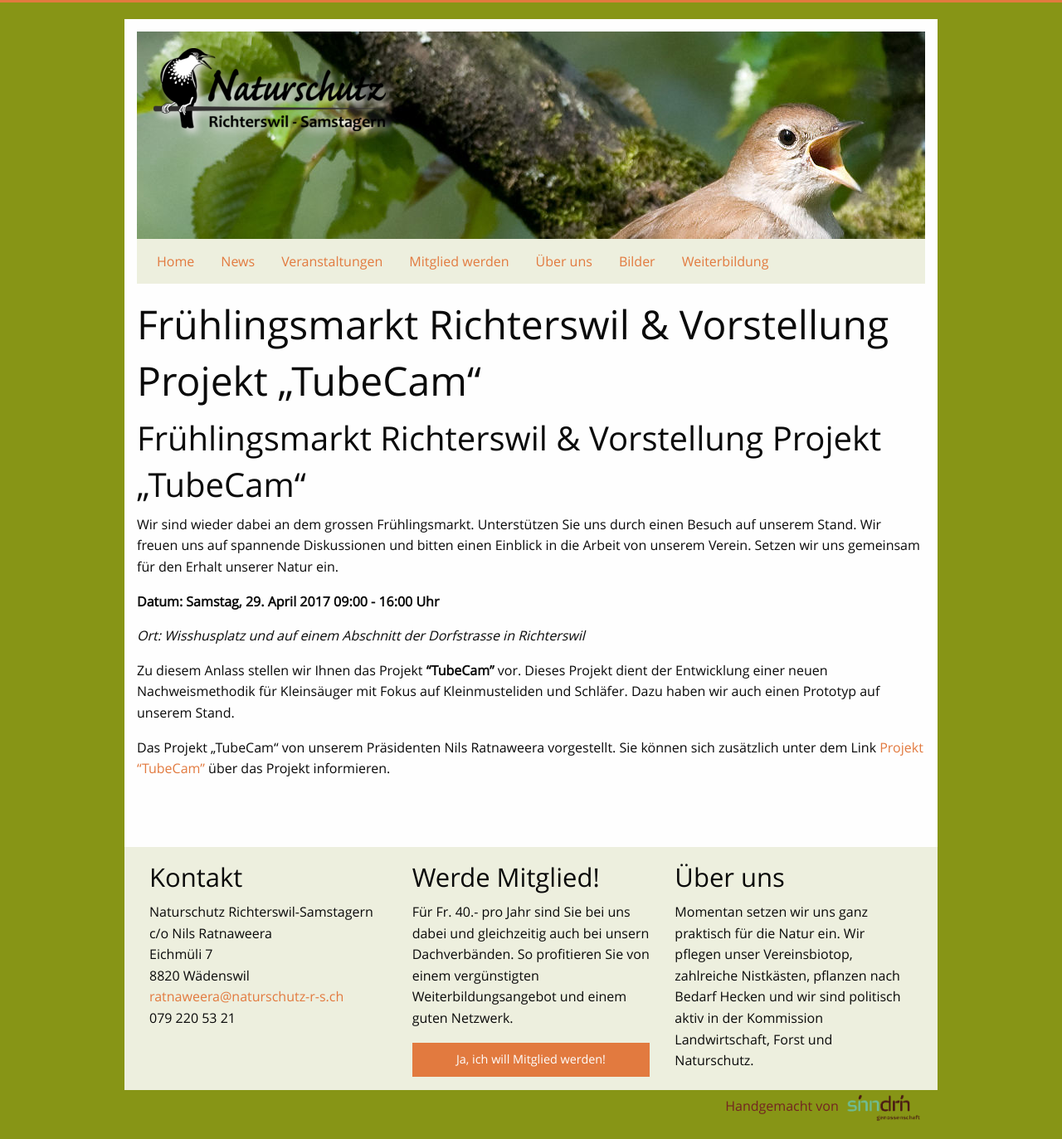
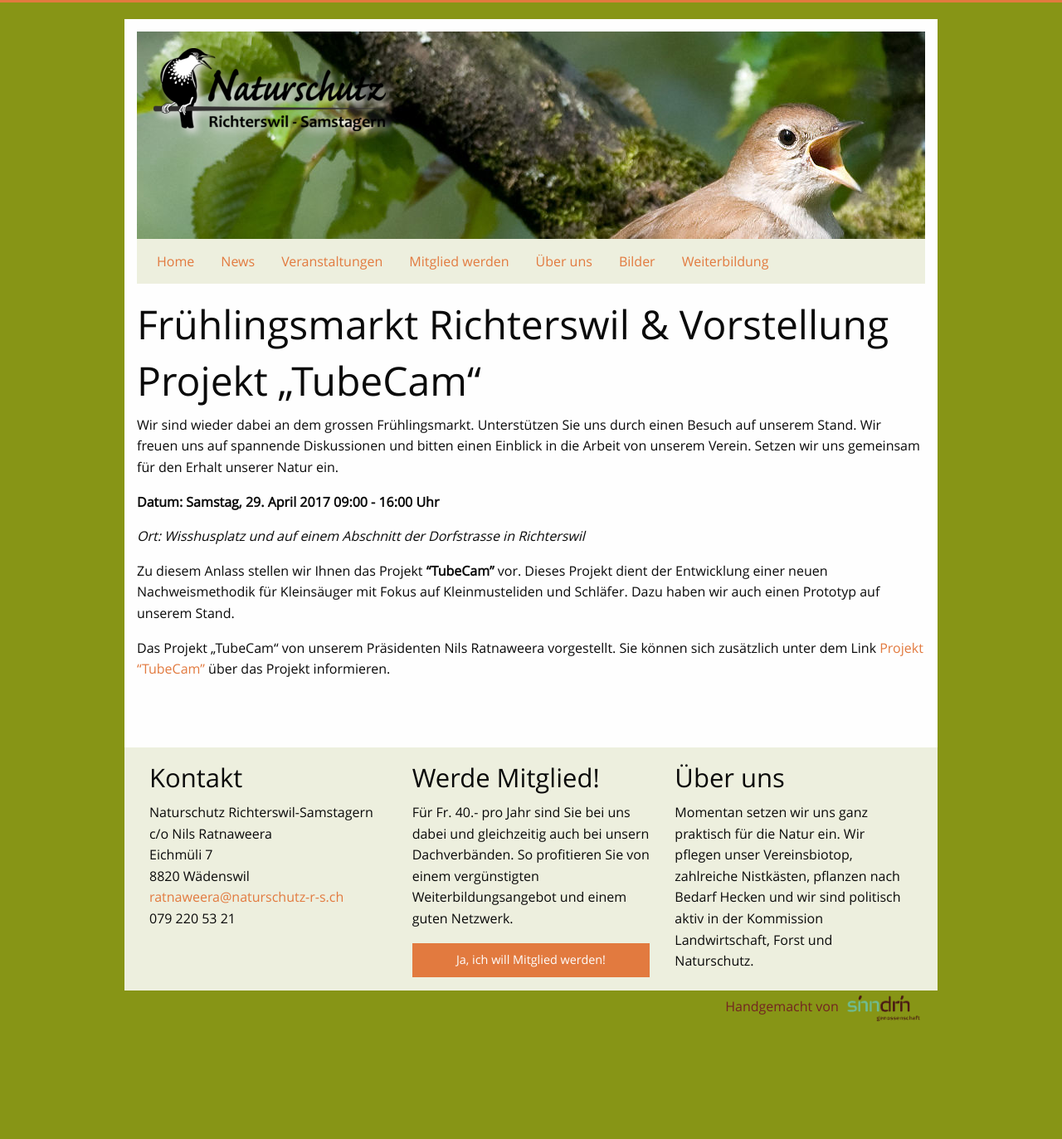
Before and after one commit to Naturschutz-Richterswil-Samstagern/Naturschutz-Richterswil-Samstagern.github.io, a Jekyll site: the page built from _posts/veranstaltungen/2017-02-26-fruehlingsmarkt-richterwil.md, in a window 1280 px wide. Shown: the whole page at 83% size. Built offline with Jekyll 4.4.1, drawn with Linux system fonts in a browser that asks for light colours; after the commit the page ends 1253 px from its top, so only the background shows below that.

Commit message:
Update 2017-02-26-fruehlingsmarkt-richterwil.md

```diff
--- a/_posts/veranstaltungen/2017-02-26-fruehlingsmarkt-richterwil.md
+++ b/_posts/veranstaltungen/2017-02-26-fruehlingsmarkt-richterwil.md
@@ -10,8 +10,6 @@ published: true
 tagline: Frühlingsmarkt Richterswil
 ---
 
-## Frühlingsmarkt Richterswil & Vorstellung Projekt „TubeCam“
-
 Wir sind wieder dabei an dem grossen Frühlingsmarkt. Unterstützen Sie uns durch einen Besuch auf unserem Stand. Wir freuen uns auf spannende Diskussionen und bitten einen Einblick in die Arbeit von unserem Verein. Setzen wir uns gemeinsam für den Erhalt unserer Natur ein.
 
 **Datum: Samstag, 29. April 2017 09:00 - 16:00 Uhr**
```
